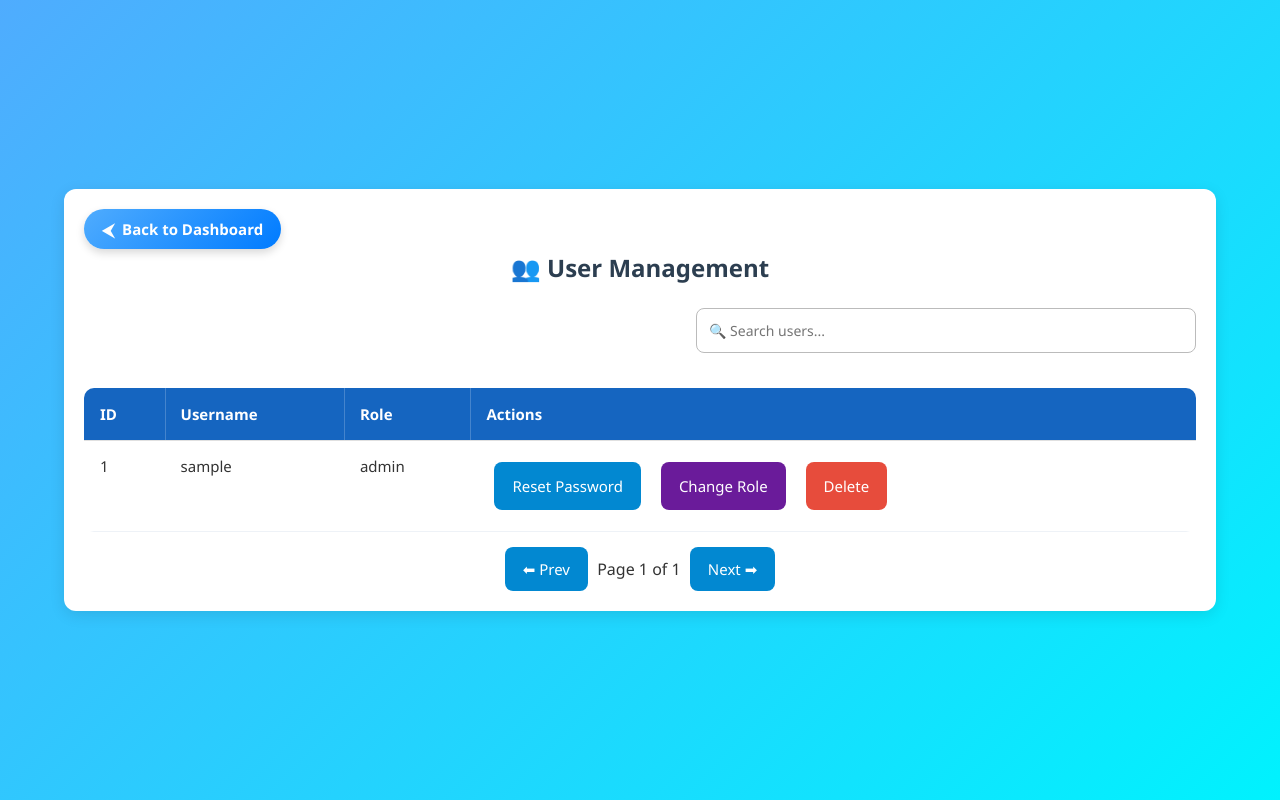
After one commit to Lord80/Ai-Disease-Prediction, a Flask app: page /admin_users in a window 1280 px wide. The commit adds this page. Run offline with Flask 3, Linux system fonts and the light colour scheme; the visitor is signed in with stand-in values (Sample User, id 1); tables that the repository leaves empty or names only in its code hold one stand-in row (values such as "Sample post").

Commit message:
admin page made

```diff
--- a/app.py
+++ b/app.py
@@ -648,6 +648,65 @@ def login():
             return "Invalid credentials"
     return render_template('login.html')
 
+@app.route('/admin_users')
+def admin_users():
+    if 'username' not in session or session.get('role') != 'admin':
+        return redirect(url_for('login'))
+
+    conn = get_db_connection()
+    cursor = conn.cursor(dictionary=True)
+    cursor.execute("SELECT id, username, role FROM users ORDER BY id ASC")
+    users = cursor.fetchall()
+    conn.close()
+
+    return render_template('admin_users.html', users=users)
+
+@app.route('/admin/reset_password/<int:user_id>')
+def reset_password(user_id):
+    if 'username' not in session or session.get('role') != 'admin':
+        return redirect(url_for('login'))
+
+    conn = get_db_connection()
+    cursor = conn.cursor()
+    new_password = generate_password_hash("12345")  # default reset
+    cursor.execute("UPDATE users SET password=%s WHERE id=%s", (new_password, user_id))
+    conn.commit()
+    conn.close()
+
+    return redirect(url_for('admin_users'))
+
+
+@app.route('/admin/change_role/<int:user_id>')
+def change_role(user_id):
+    if 'username' not in session or session.get('role') != 'admin':
+        return redirect(url_for('login'))
+
+    conn = get_db_connection()
+    cursor = conn.cursor(dictionary=True)
+    cursor.execute("SELECT role FROM users WHERE id=%s", (user_id,))
+    user = cursor.fetchone()
+    new_role = "admin" if user['role'] == "user" else "user"
+    cursor.execute("UPDATE users SET role=%s WHERE id=%s", (new_role, user_id))
+    conn.commit()
+    conn.close()
+
+    return redirect(url_for('admin_users'))
+
+
+@app.route('/admin/delete_user/<int:user_id>')
+def delete_user(user_id):
+    if 'username' not in session or session.get('role') != 'admin':
+        return redirect(url_for('login'))
+
+    conn = get_db_connection()
+    cursor = conn.cursor()
+    cursor.execute("DELETE FROM users WHERE id=%s", (user_id,))
+    conn.commit()
+    conn.close()
+
+    return redirect(url_for('admin_users'))
+
+
 @app.route('/logout')
 def logout():
     session.clear()
--- a/static/css/style.css
+++ b/static/css/style.css
@@ -97,6 +97,11 @@ header .tagline {
 
 .btn.admin { background: #6a1b9a; color: white; }
 .btn.admin:hover { background: #4a148c; }
+
+.btn.danger {
+    background: #e74c3c;
+    color: #fff;
+}
 
 .btn.logout { background: #e53935; color: white; }
 .btn.logout:hover { background: #c62828; }
@@ -703,3 +708,41 @@ th.desc .sort-indicator::before {
   content: "↓";
   color: #fff;
 }
+
+.admin-container {
+    width: 90%;
+    margin: 30px auto;
+    padding: 20px;
+    background: #fff;
+    border-radius: 12px;
+    box-shadow: 0 4px 15px rgba(0,0,0,0.1);
+}
+
+.admin-container h2 {
+    text-align: center;
+    margin-bottom: 20px;
+    color: #2c3e50;
+}
+
+.admin-toolbar {
+    display: flex;
+    justify-content: flex-end;
+    margin-bottom: 15px;
+}
+
+.admin-search {
+    padding: 8px 12px;
+    width: 250px;
+    border: 1px solid #ddd;
+    border-radius: 6px;
+    font-size: 14px;
+}
+
+.pagination {
+    margin-top: 15px;
+    text-align: center;
+}
+
+.pagination button {
+    margin: 0 5px;
+}
--- /dev/null
+++ b/templates/admin_users.html
@@ -0,0 +1,114 @@
+<!DOCTYPE html>
+<html lang="en">
+<head>
+    <meta charset="UTF-8">
+    <title>Admin - User Management</title>
+    <link rel="stylesheet" href="{{ url_for('static', filename='css/style.css') }}">
+    <script>
+        // 🔎 Search Function
+        function filterTable() {
+            const input = document.getElementById("searchBox");
+            const filter = input.value.toLowerCase();
+            const table = document.getElementById("userTable");
+            const rows = table.getElementsByTagName("tr");
+
+            for (let i = 1; i < rows.length; i++) {
+                const rowText = rows[i].textContent.toLowerCase();
+                rows[i].style.display = rowText.includes(filter) ? "" : "none";
+            }
+        }
+
+        // ✅ Confirmation
+        function confirmAction(message, url) {
+            if (confirm(message)) {
+                window.location.href = url;
+            }
+        }
+
+        // 📑 Pagination
+        let currentPage = 1;
+        const rowsPerPage = 8;
+
+        function showPage(page) {
+            const table = document.getElementById("userTable");
+            const rows = table.getElementsByTagName("tr");
+            const totalRows = rows.length - 1; // exclude header
+            const totalPages = Math.ceil(totalRows / rowsPerPage);
+
+            if (page < 1) page = 1;
+            if (page > totalPages) page = totalPages;
+            currentPage = page;
+
+            for (let i = 1; i < rows.length; i++) {
+                if (i > (page - 1) * rowsPerPage && i <= page * rowsPerPage) {
+                    rows[i].style.display = "";
+                } else {
+                    rows[i].style.display = "none";
+                }
+            }
+
+            document.getElementById("pageInfo").innerText = `Page ${page} of ${totalPages}`;
+        }
+
+        function nextPage() { showPage(currentPage + 1); }
+        function prevPage() { showPage(currentPage - 1); }
+
+        window.onload = () => showPage(1);
+    </script>
+</head>
+<body>
+<div class="admin-container">
+    <a href="/" class="back-btn">Back to Dashboard</a>
+    <h2>👥 User Management</h2>
+
+    <!-- Search -->
+    <div class="admin-toolbar">
+        <input type="text" id="searchBox" class="admin-search" onkeyup="filterTable()" placeholder="🔍 Search users...">
+    </div>
+
+    <!-- Table -->
+    <div class="table-responsive">
+    <table id="userTable" class="table-adv wide-table">
+        <thead>
+            <tr>
+                <th>ID</th>
+                <th>Username</th>
+                <th>Role</th>
+                <th>Actions</th>
+            </tr>
+        </thead>
+        <tbody>
+            {% for user in users %}
+            <tr>
+                <td>{{ user.id }}</td>
+                <td>{{ user.username }}</td>
+                <td>{{ user.role }}</td>
+                <td>
+                    <a href="javascript:void(0)" class="btn secondary"
+                       onclick="confirmAction('Reset password for {{ user.username }} to default (12345)?', '/admin/reset_password/{{ user.id }}')">
+                       Reset Password
+                    </a>
+                    <a href="javascript:void(0)" class="btn admin"
+                       onclick="confirmAction('Change role for {{ user.username }}?', '/admin/change_role/{{ user.id }}')">
+                       Change Role
+                    </a>
+                    <a href="javascript:void(0)" class="btn danger"
+                       onclick="confirmAction('Are you sure you want to delete {{ user.username }}?', '/admin/delete_user/{{ user.id }}')">
+                       Delete
+                    </a>
+                </td>
+            </tr>
+            {% endfor %}
+        </tbody>
+    </table>
+    </div>
+
+    <!-- Pagination -->
+    <div class="pagination">
+        <button class="btn secondary" onclick="prevPage()">⬅ Prev</button>
+        <span id="pageInfo"></span>
+        <button class="btn secondary" onclick="nextPage()">Next ➡</button>
+    </div>
+</div>
+</body>
+</html>
```
